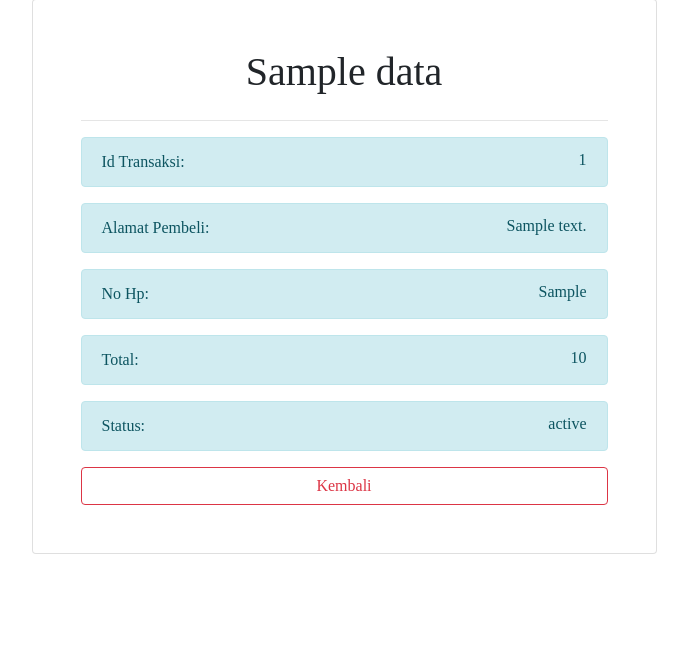
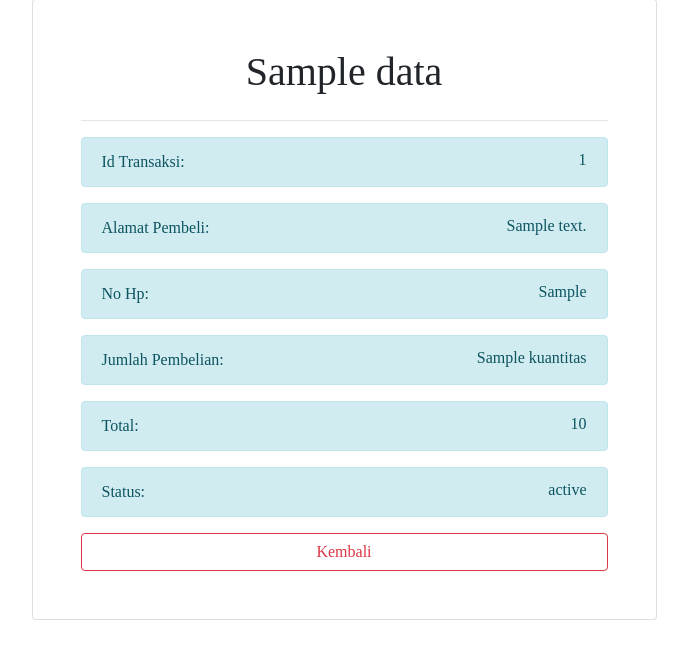
Before and after one commit to aksalsf/online-gadget-shop, a PHP site: the page made by app/views/transaksi/detail.php in a window 1280 px wide. Shown: the part 17-676 px from the top of the page, without its empty margins (296-984 px from the left). Run offline with PHP 8.4, Linux system fonts and the light colour scheme; the template is opened without the code that fills it: most values are stand-ins (such as "Sample title", 1, 10 or a date in 2020); some libraries are stand-ins or nearby versions.

Commit message:
Add files via upload

```diff
--- a/app/views/transaksi/detail.php
+++ b/app/views/transaksi/detail.php
@@ -16,6 +16,10 @@
 		</div>
 
 		<div class="alert alert-info d-flex justify-content-between">
+			Jumlah Pembelian: <h6 class="mb-0"><?= $data['detailTransaksi']['kuantitas']?></h6>
+		</div>
+
+		<div class="alert alert-info d-flex justify-content-between">
 			Total: <h6 class="mb-0"><?= $data['detailTransaksi']['total']?></h6>
 		</div>
 
```
